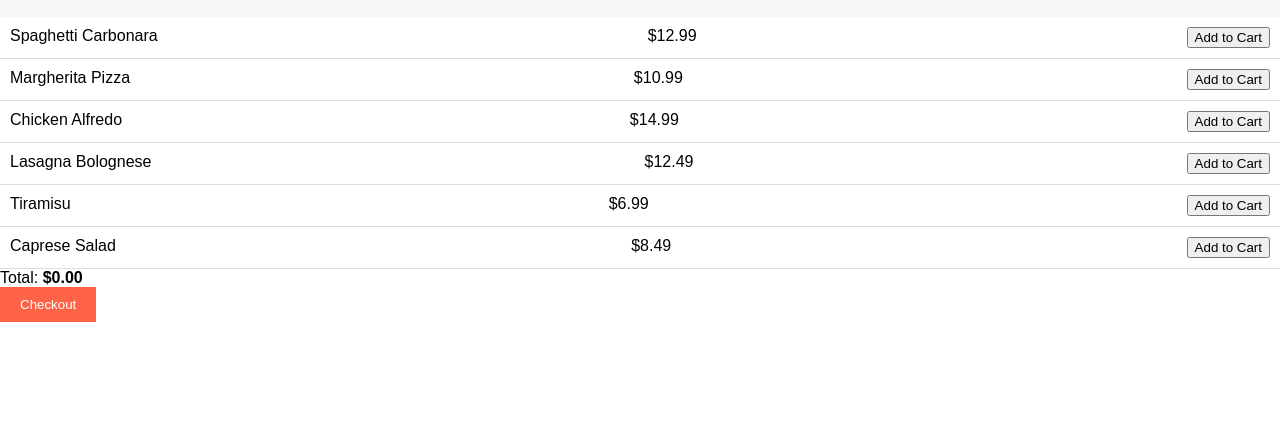
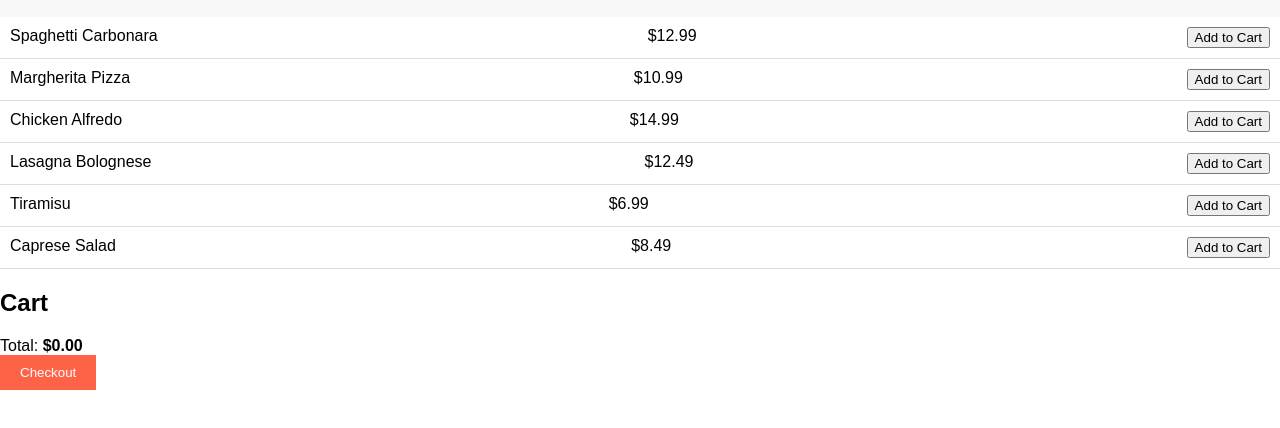
Before and after one commit to saksheekirans25/MicrosoftCopilot1, a plain HTML site: page index.html in a window 1280 px wide. Shown: the part 98-526 px from the top of the page. Drawn offline with Linux system fonts and the light colour scheme.

Commit message:
Update index.html

```diff
--- a/index.html
+++ b/index.html
@@ -98,7 +98,8 @@ h1 {
         </div>
         <!-- Add more menu items if needed -->
     </section>
-    <section id="cart">
+   <section id="cart">
+        <h2>Cart</h2> <!-- Added "Cart" label -->
         <!-- Cart items -->
         <!-- ... (other cart items) ... -->
         <div class="cart-total">
```
